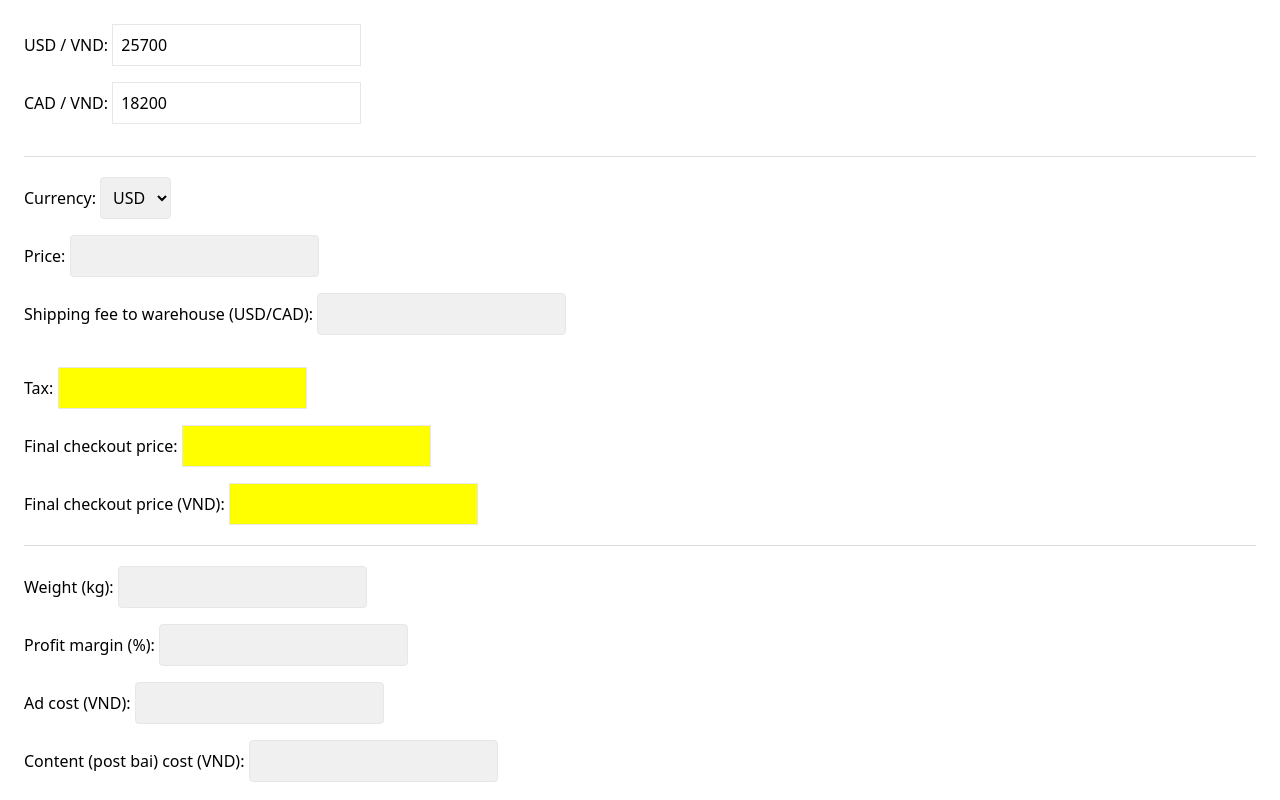
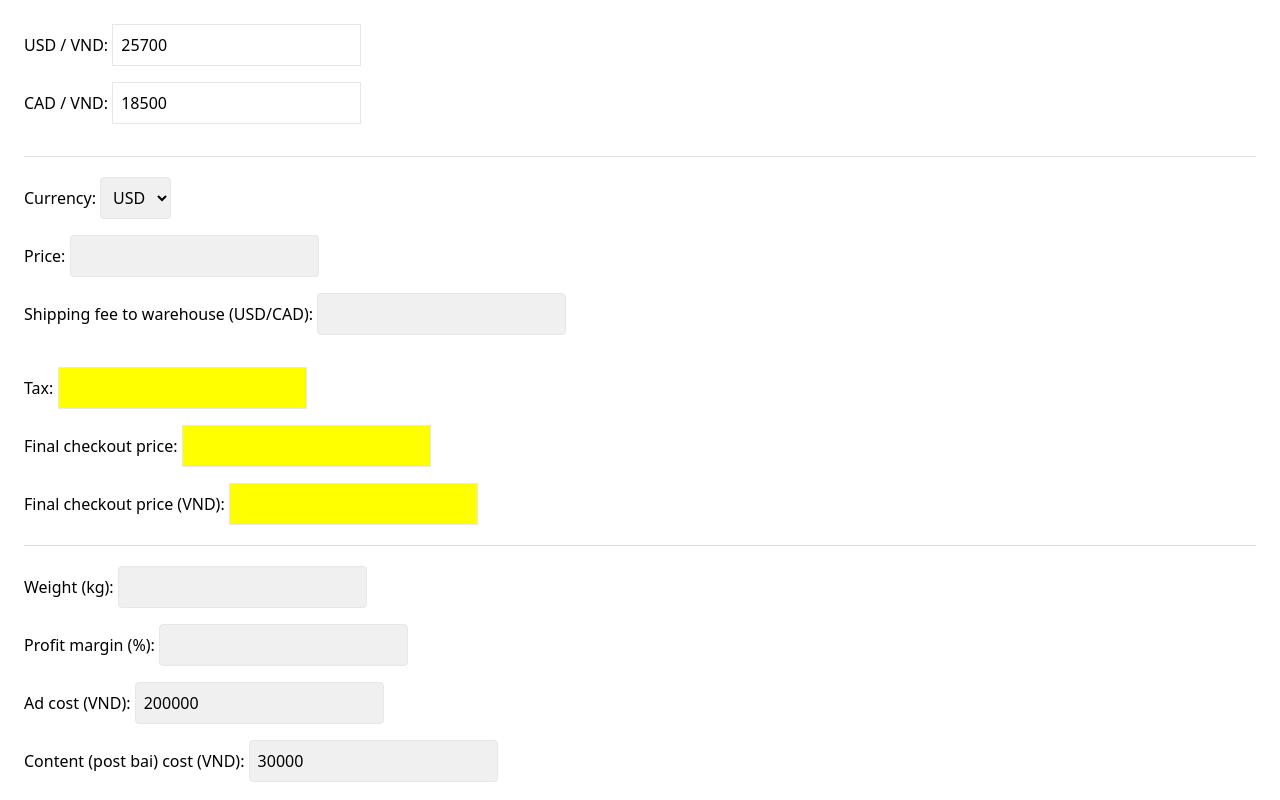
Before and after one commit to miketrg/sites, a plain HTML site: page index.html in a window 1280 px wide. Shown: the top 800 px of the page. Drawn offline with nearby package versions, Linux system fonts and the light colour scheme.

Commit message:
change exchange rate

```diff
--- a/index.html
+++ b/index.html
@@ -34,7 +34,7 @@
     <div class="container mx-auto">
         <div class="exchange-rates mb-8">
             <div class="mb-4">USD / VND: <input type="text" id="usdToVndRate" class="border p-2" value="25700" readonly /></div>
-            <div class="mb-4">CAD / VND: <input type="text" id="cadToVndRate" class="border p-2" value="18200" readonly /></div>
+            <div class="mb-4">CAD / VND: <input type="text" id="cadToVndRate" class="border p-2" value="18500" readonly /></div>
         </div>
         <div class="section-break"></div>
 
@@ -62,8 +62,8 @@
         <div class="input-fields">
             <div class="mb-4">Weight (kg): <input type="number" id="weight" class="border p-2" /></div>
             <div class="mb-4">Profit margin (%): <input type="number" id="profitMargin" class="border p-2" /></div>
-            <div class="mb-4">Ad cost (VND): <input type="number" id="adCost" class="border p-2" /></div>
-            <div class="mb-4">Content (post bai) cost (VND): <input type="number" id="contentCost" class="border p-2" /></div>
+            <div class="mb-4">Ad cost (VND): <input type="number" id="adCost" class="border p-2" value="200000" readonly/></div>
+            <div class="mb-4">Content (post bai) cost (VND): <input type="number" id="contentCost" class="border p-2" value="30000" readonly/></div>
         </div>
 
         <div class="calculated-fields mt-8">
```
